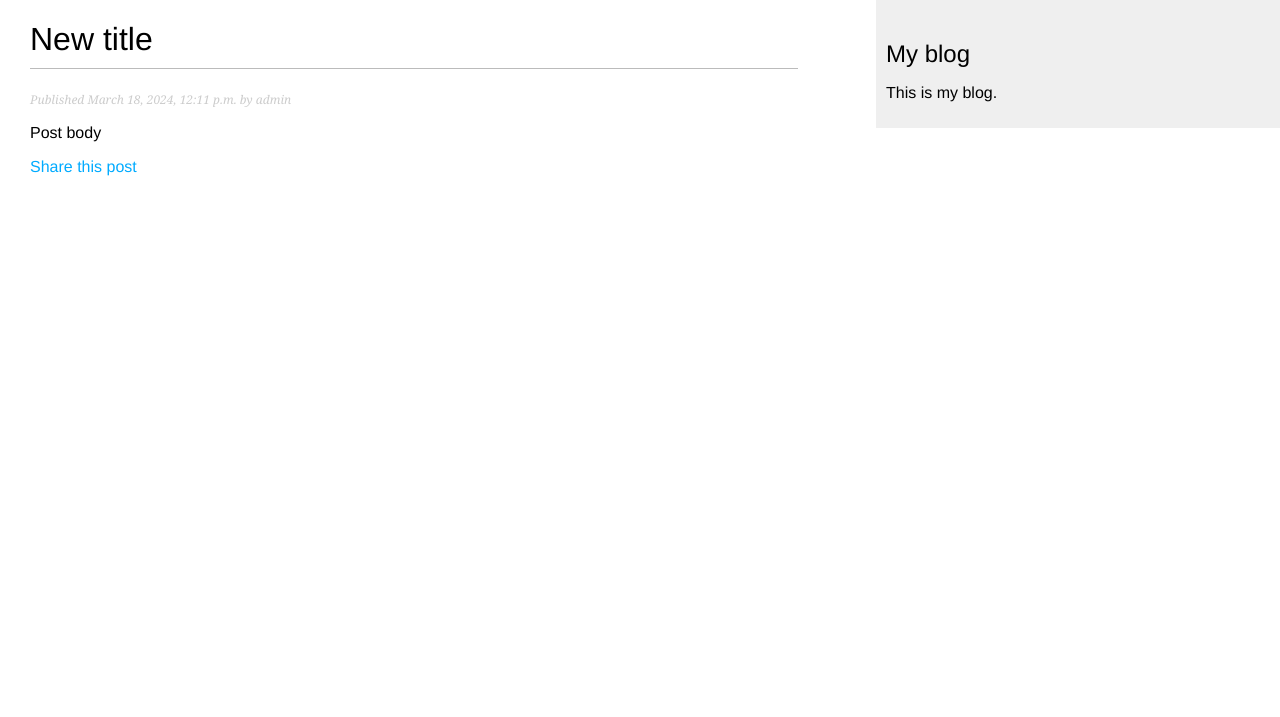
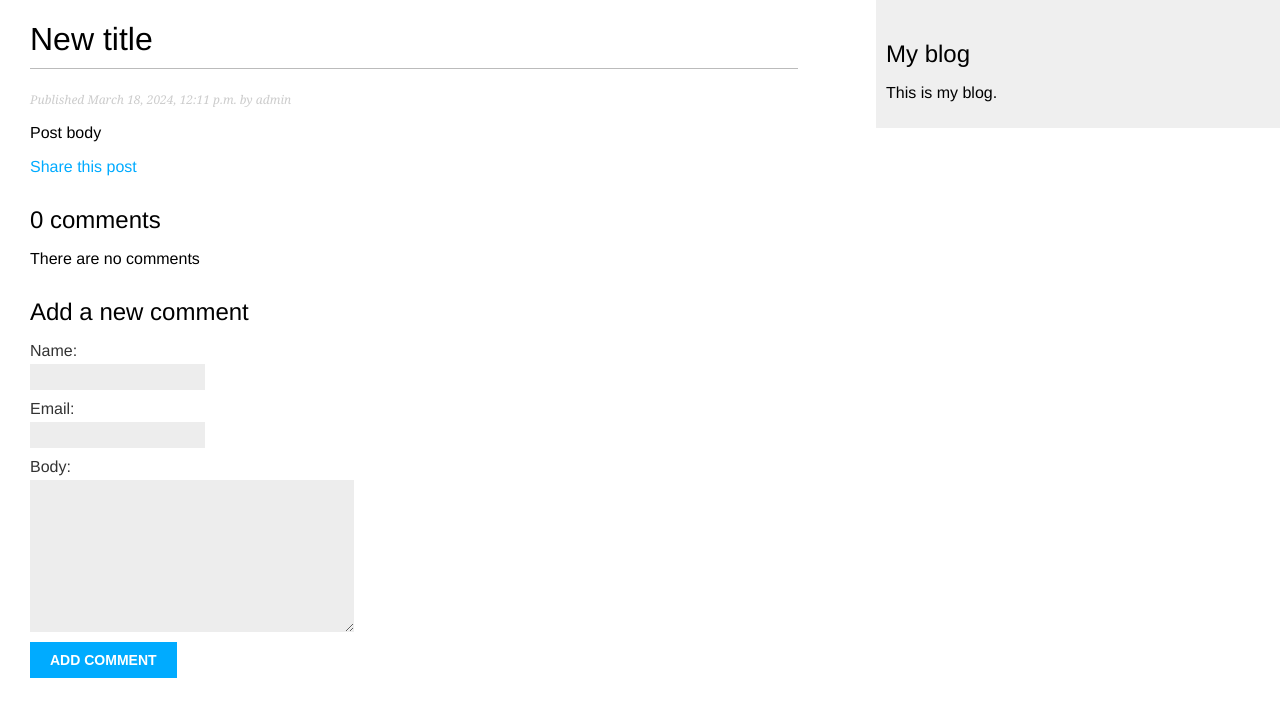
Before and after one commit to Deln0r/Project6_Django_webapp, a Django app: a page that uses mysite/blog/templates/blog/post/detail.html in a window 1280 px wide. Shown: the top 717 px of the page. Run offline with Django 4.2, Linux system fonts and the light colour scheme; data comes from the database, SQL or seed files in the repository; both versions use the stored data as it was after the commit.

Commit message:
add comments

```diff
--- a/mysite/blog/forms.py
+++ b/mysite/blog/forms.py
@@ -1,4 +1,5 @@
 from django import forms
+from .models import Comment
 
 
 class EmailPostForm(forms.Form):
@@ -7,3 +8,9 @@ class EmailPostForm(forms.Form):
     to = forms.EmailField()
     comments = forms.CharField(required=False,
                                widget=forms.Textarea)
+
+class CommentForm(forms.ModelForm):
+
+    class Meta:
+        model = Comment
+        fields = ['name', 'email', 'body']
--- a/mysite/blog/models.py
+++ b/mysite/blog/models.py
@@ -45,3 +45,23 @@ class Post(models.Model):
                                                  self.publish.month,
                                                  self.publish.day,
                                                  self.slug])
+
+class Comment(models.Model):
+    post = models.ForeignKey(Post,
+                             on_delete=models.CASCADE,
+                             related_name='comments')
+    name = models.CharField(max_length=80)
+    email = models.EmailField()
+    body = models.TextField()
+    created = models.DateTimeField(auto_now_add=True)
+    updated = models.DateTimeField(auto_now=True)
+    active = models.BooleanField(default=True)
+
+    class Meta:
+        ordering = ['created']
+        indexes = [
+            models.Index(fields=['created']),
+        ]
+
+    def __str__(self):
+        return f"Comment by {self.name} on {self.post}"
--- a/mysite/blog/templates/blog/post/detail.html
+++ b/mysite/blog/templates/blog/post/detail.html
@@ -13,4 +13,22 @@
             Share this post
         </a>
     </p>
+    {% with comments.count as total_comments %}
+        <h2>
+            {{ total_comments }} comment{{ total_comments|pluralize }}
+          </h2>
+    {% endwith %}
+
+    {% for comment in comments %}
+        <div class='comment'>
+            <p class='info'>
+                Comment {{ forloop.counter }} by {{ comment.name }}
+                {{ comment.created }}
+            </p>
+            {{ comment.body|linebreaks }}
+        </div>
+    {% empty %}
+        <p>There are no comments</p>
+    {% endfor %}
+    {% include "blog/post/includes/comment_form.html" %}
 {% endblock %}
--- /dev/null
+++ b/mysite/blog/templates/blog/post/includes/comment_form.html
@@ -0,0 +1,6 @@
+<h2>Add a new comment</h2>
+<form action='{% url "blog:post_comment" post.id %}' method='post'>
+    {{ form.as_p }}
+    {% csrf_token %}
+    <p><input type='submit' value='Add comment'></p>
+</form>
--- a/mysite/blog/urls.py
+++ b/mysite/blog/urls.py
@@ -11,4 +11,6 @@ urlpatterns = [
          name='post_detail'),
     path('<int:post_id>/share/',
          views.post_share, name='post_share'),
+    path('<int:post_id>/comment/',
+         views.post_comment, name='post_comment'),
 ]
--- a/mysite/blog/views.py
+++ b/mysite/blog/views.py
@@ -1,10 +1,11 @@
 from django.shortcuts import render, get_object_or_404
-from .models import Post
+from .models import Post, Comment
 from django.core.paginator import Paginator, EmptyPage, PageNotAnInteger
 from django.views.generic import ListView
-from .forms import EmailPostForm
+from .forms import EmailPostForm, CommentForm
 from django.core.mail import send_mail
 from mysite.my_pass import EMAIL
+from django.views.decorators.http import require_POST
 
 
 # Create your views here.
@@ -29,7 +30,13 @@ def post_detail(request, year, month, day, post):
                              publish__year=year,
                              publish__month=month,
                              publish__day=day)
-    return render(request, 'blog/post/detail.html', {'post': post})
+    comments = post.comments.filter(active=True)
+    form = CommentForm()
+    return render(request,
+                  'blog/post/detail.html',
+                  {'post': post,
+                   'comments': comments,
+                   'form': form})
 
 class PostListView(ListView):
     #альтернативное представление списка постов
@@ -62,3 +69,19 @@ def post_share(request, post_id):
     return render(request, 'blog/post/share.html', {'post': post,
                                                     'form': form,
                                                     'sent': sent})
+
+@require_POST
+def post_comment(request, post_id):
+    post = get_object_or_404(Post,
+                             id=post_id,
+                             status=Post.Status.PUBLISHED)
+    comment = None
+    form = CommentForm(data=request.POST)
+    if form.is_valid():
+        comment = form.save(commit=False)
+        comment.post = post
+        comment.save()
+    return render(request, 'blog/post/comment.html',
+                            {'post': post,
+                             'form': form,
+                             'comment': comment})
```
Also changed, not shown: mysite/blog/admin.py (+7 -1 lines), mysite/blog/templates/blog/post/comment.html (added, +12 -0 lines), mysite/blog/migrations/0003_comment_comment_blog_commen_created_0e6ed4_idx.py (added), mysite/db.sqlite3.
